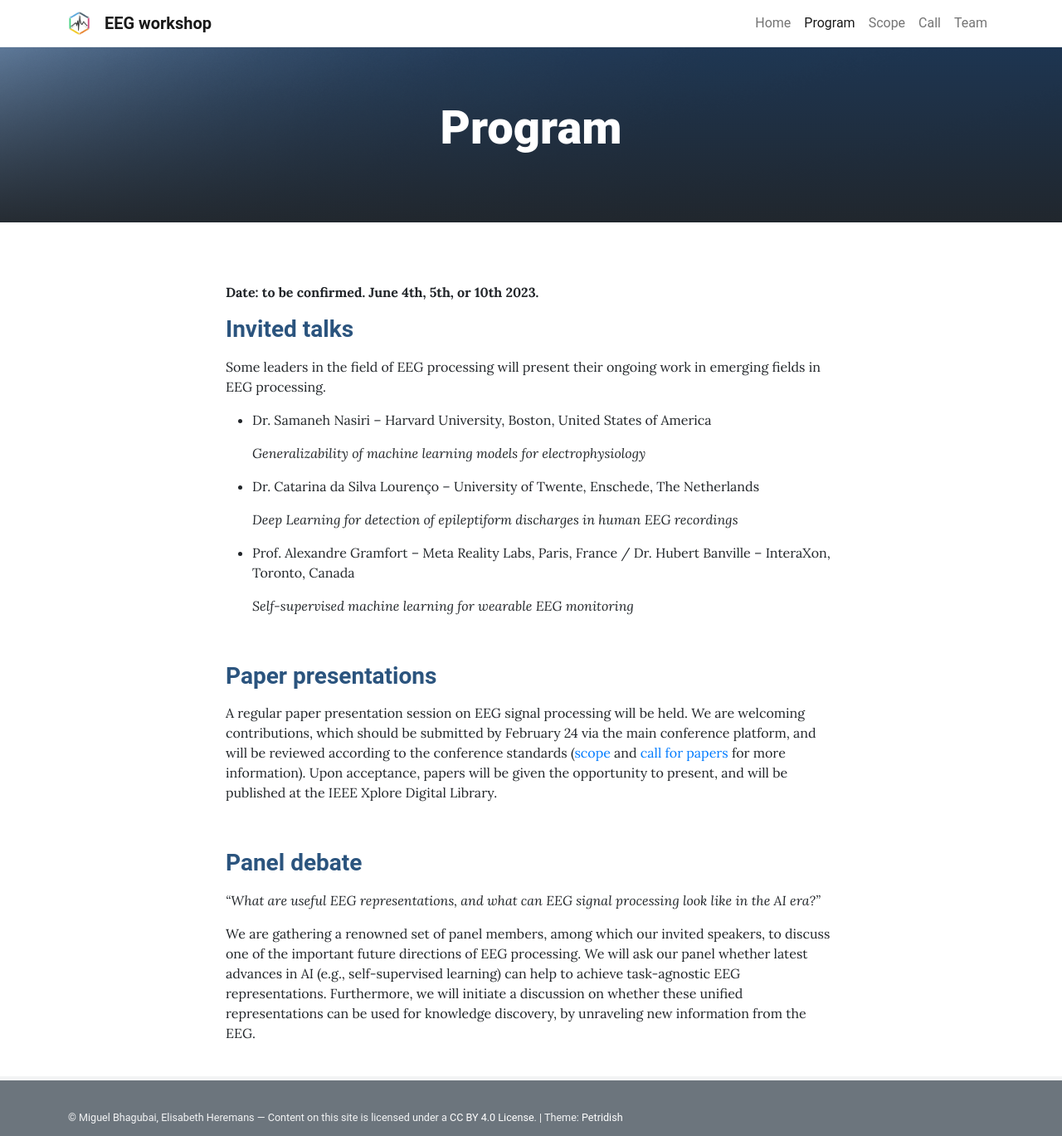
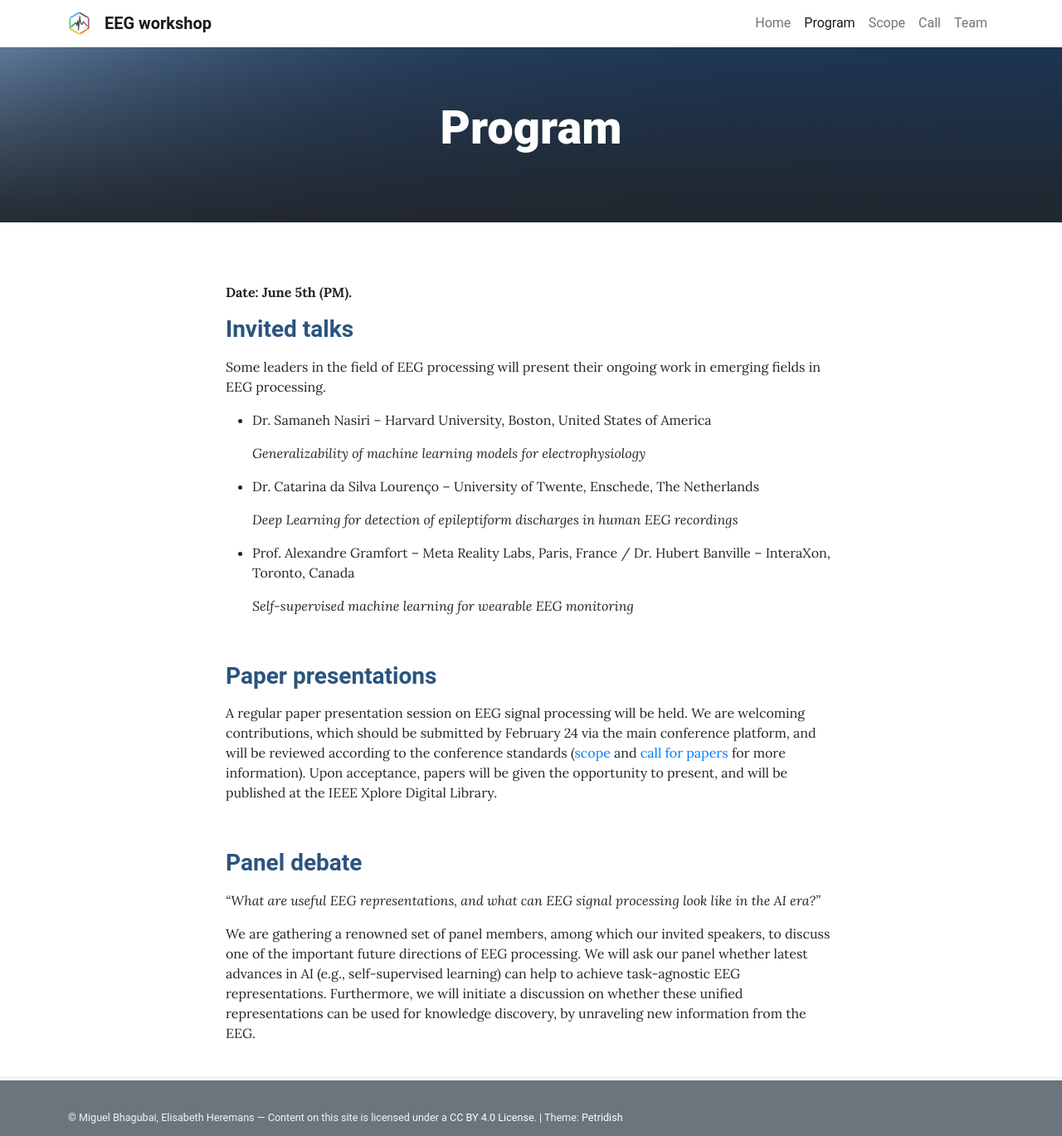
Before and after one commit to biomedepi/eegworkshop, a Jekyll site: the page built from pages/program.md, in a window 1280 px wide. Shown: the whole page at 83% size. Built offline with Jekyll 4.4.1, drawn with Linux system fonts in a browser that asks for light colours.

Commit message:
Update program.md

```diff
--- a/pages/program.md
+++ b/pages/program.md
@@ -6,7 +6,7 @@ permalink: /program/
 
 &nbsp;
 
-**Date: to be confirmed. June 4th, 5th, or 10th 2023.**
+**Date: June 5th (PM).**
 
 ### **<span style="color:#2B547E">Invited talks</span>**
 
```
